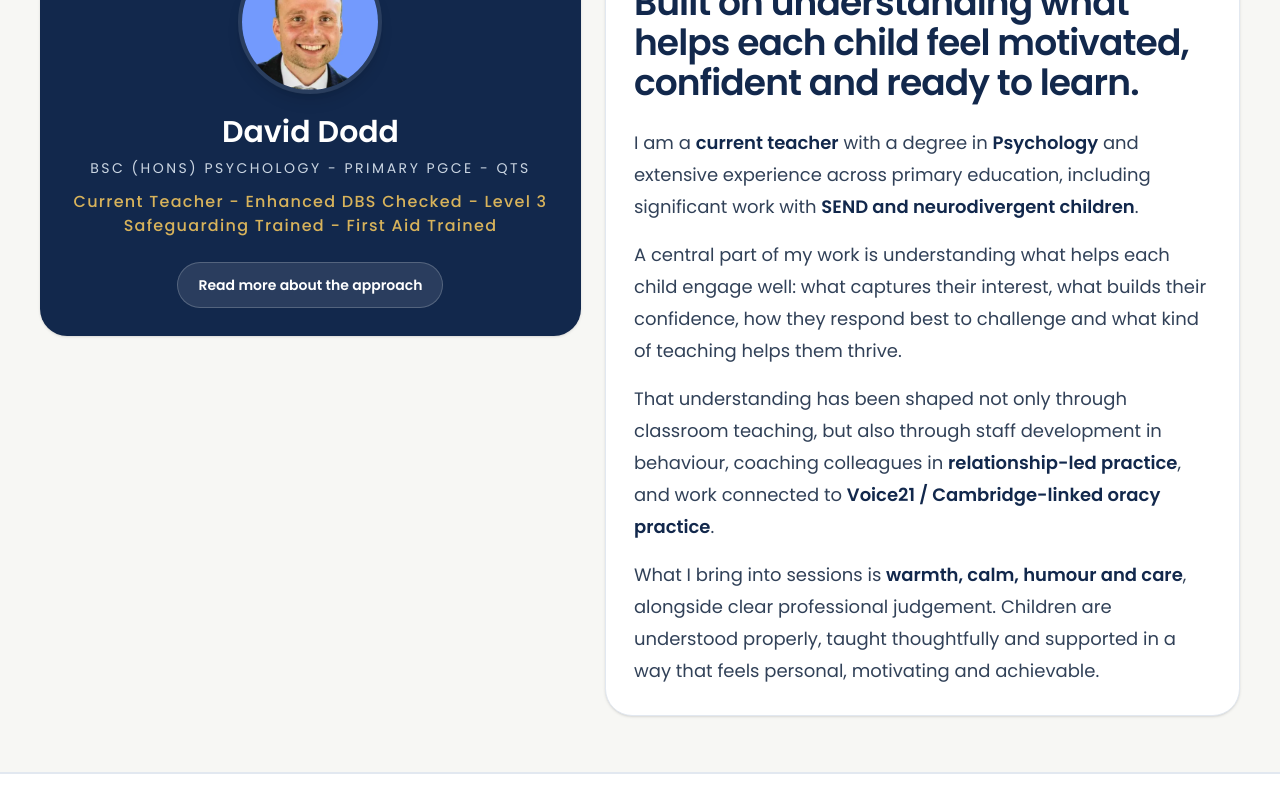
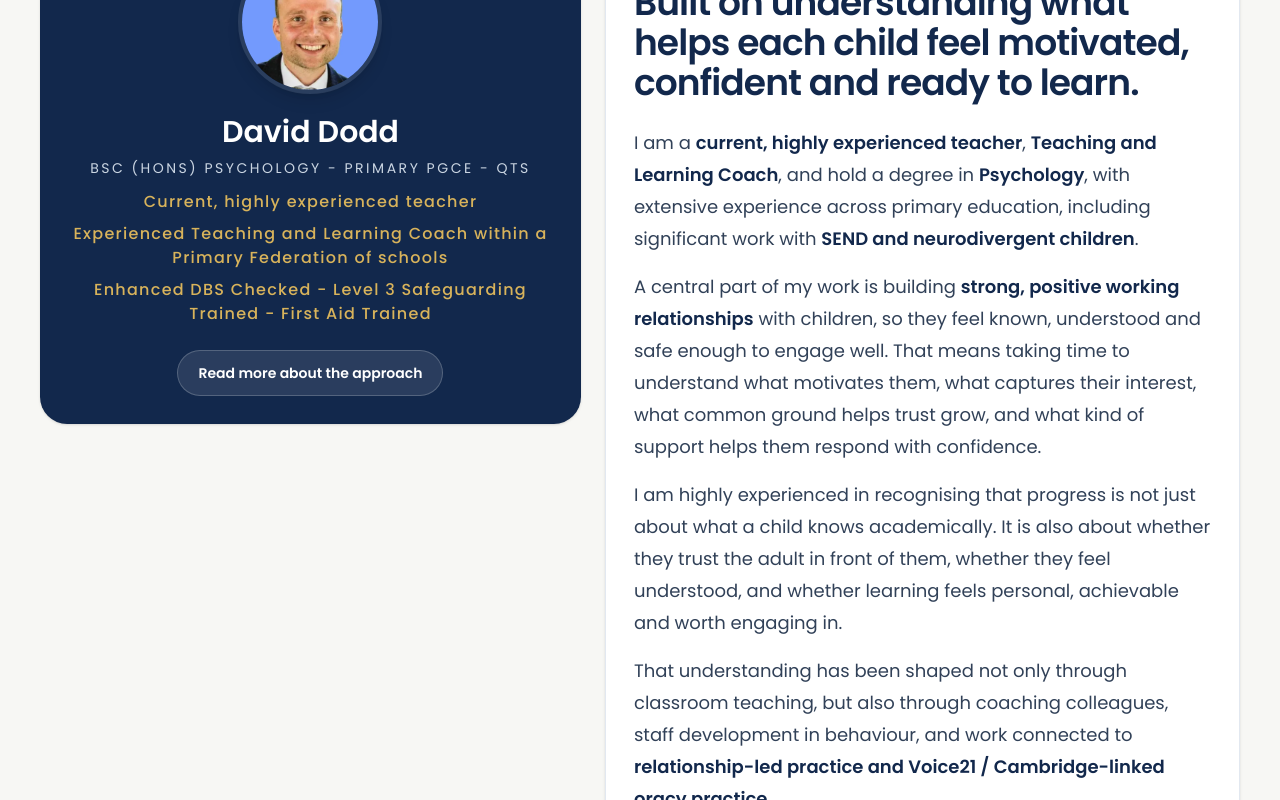
Before and after one commit to davedodd89-ai/warren-dodd-education, a Next.js app: page / in a window 1280 px wide. Shown: the part 1980-2780 px from the top of the page. Built offline with nearby package versions, Linux system fonts and the light colour scheme.

Commit message:
Refine understanding section content

```diff
--- a/app/page.tsx
+++ b/app/page.tsx
@@ -330,8 +330,15 @@ export default function Page() {
               </p>
 
               <p className="mt-3 text-center text-sm font-medium tracking-[0.08em] text-[#D8B35B] md:text-base">
-                Current Teacher - Enhanced DBS Checked - Level 3 Safeguarding
-                Trained - First Aid Trained
+                Current, highly experienced teacher
+              </p>
+
+              <p className="mt-2 text-center text-sm font-medium tracking-[0.08em] text-[#D8B35B] md:text-base">
+                Experienced Teaching and Learning Coach within a Primary Federation of schools
+              </p>
+
+              <p className="mt-2 text-center text-sm font-medium tracking-[0.08em] text-[#D8B35B] md:text-base">
+                Enhanced DBS Checked - Level 3 Safeguarding Trained - First Aid Trained
               </p>
 
               <div className="mt-6 text-center">
@@ -363,11 +370,15 @@ export default function Page() {
               <p className="mt-6 text-base leading-7 text-slate-700 md:text-lg md:leading-8">
                 I am a{" "}
                 <span className="font-semibold text-[#12284C]">
-                  current teacher
-                </span>{" "}
-                with a degree in{" "}
-                <span className="font-semibold text-[#12284C]">Psychology</span>{" "}
-                and extensive experience across primary education, including
+                  current, highly experienced teacher
+                </span>
+                ,{" "}
+                <span className="font-semibold text-[#12284C]">
+                  Teaching and Learning Coach
+                </span>
+                , and hold a degree in{" "}
+                <span className="font-semibold text-[#12284C]">Psychology</span>,
+                with extensive experience across primary education, including
                 significant work with{" "}
                 <span className="font-semibold text-[#12284C]">
                   SEND and neurodivergent children
@@ -376,22 +387,32 @@ export default function Page() {
               </p>
 
               <p className="mt-4 text-base leading-7 text-slate-700 md:text-lg md:leading-8">
-                A central part of my work is understanding what helps each child
-                engage well: what captures their interest, what builds their
-                confidence, how they respond best to challenge and what kind of
-                teaching helps them thrive.
+                A central part of my work is building{" "}
+                <span className="font-semibold text-[#12284C]">
+                  strong, positive working relationships
+                </span>{" "}
+                with children, so they feel known, understood and safe enough to
+                engage well. That means taking time to understand what motivates
+                them, what captures their interest, what common ground helps
+                trust grow, and what kind of support helps them respond with
+                confidence.
+              </p>
+
+              <p className="mt-4 text-base leading-7 text-slate-700 md:text-lg md:leading-8">
+                I am highly experienced in recognising that progress is not just
+                about what a child knows academically. It is also about whether
+                they trust the adult in front of them, whether they feel
+                understood, and whether learning feels personal, achievable and
+                worth engaging in.
               </p>
 
               <p className="mt-4 text-base leading-7 text-slate-700 md:text-lg md:leading-8">
                 That understanding has been shaped not only through classroom
-                teaching, but also through staff development in behaviour,
-                coaching colleagues in{" "}
+                teaching, but also through coaching colleagues, staff
+                development in behaviour, and work connected to{" "}
                 <span className="font-semibold text-[#12284C]">
-                  relationship-led practice
-                </span>
-                , and work connected to{" "}
-                <span className="font-semibold text-[#12284C]">
-                  Voice21 / Cambridge-linked oracy practice
+                  relationship-led practice and Voice21 / Cambridge-linked oracy
+                  practice
                 </span>
                 .
               </p>
@@ -401,9 +422,13 @@ export default function Page() {
                 <span className="font-semibold text-[#12284C]">
                   warmth, calm, humour and care
                 </span>
-                , alongside clear professional judgement. Children are understood
-                properly, taught thoughtfully and supported in a way that feels
-                personal, motivating and achievable.
+                , alongside clear professional judgement. Children are not only
+                taught thoughtfully. They are supported through a{" "}
+                <span className="font-semibold text-[#12284C]">
+                  role-model and mentor approach alongside learning
+                </span>
+                , helping them build trust, confidence, motivation and stronger
+                habits over time.
               </p>
             </motion.div>
           </div>
@@ -666,9 +691,9 @@ export default function Page() {
               </h2>
 
               <p className="mt-5 text-base leading-7 text-slate-700 md:text-lg md:leading-8">
-                I am pleased to now be able to offer a stunning, dedicated venue space in
-                Alderley Edge, Cheshire for daytime sessions starting in
-                September 2026.
+                I am pleased to now be able to offer a stunning, dedicated venue
+                space in Alderley Edge, Cheshire for daytime sessions starting
+                in September 2026.
               </p>
 
               <p className="mt-4 text-base leading-7 text-slate-700 md:text-lg md:leading-8">
```
